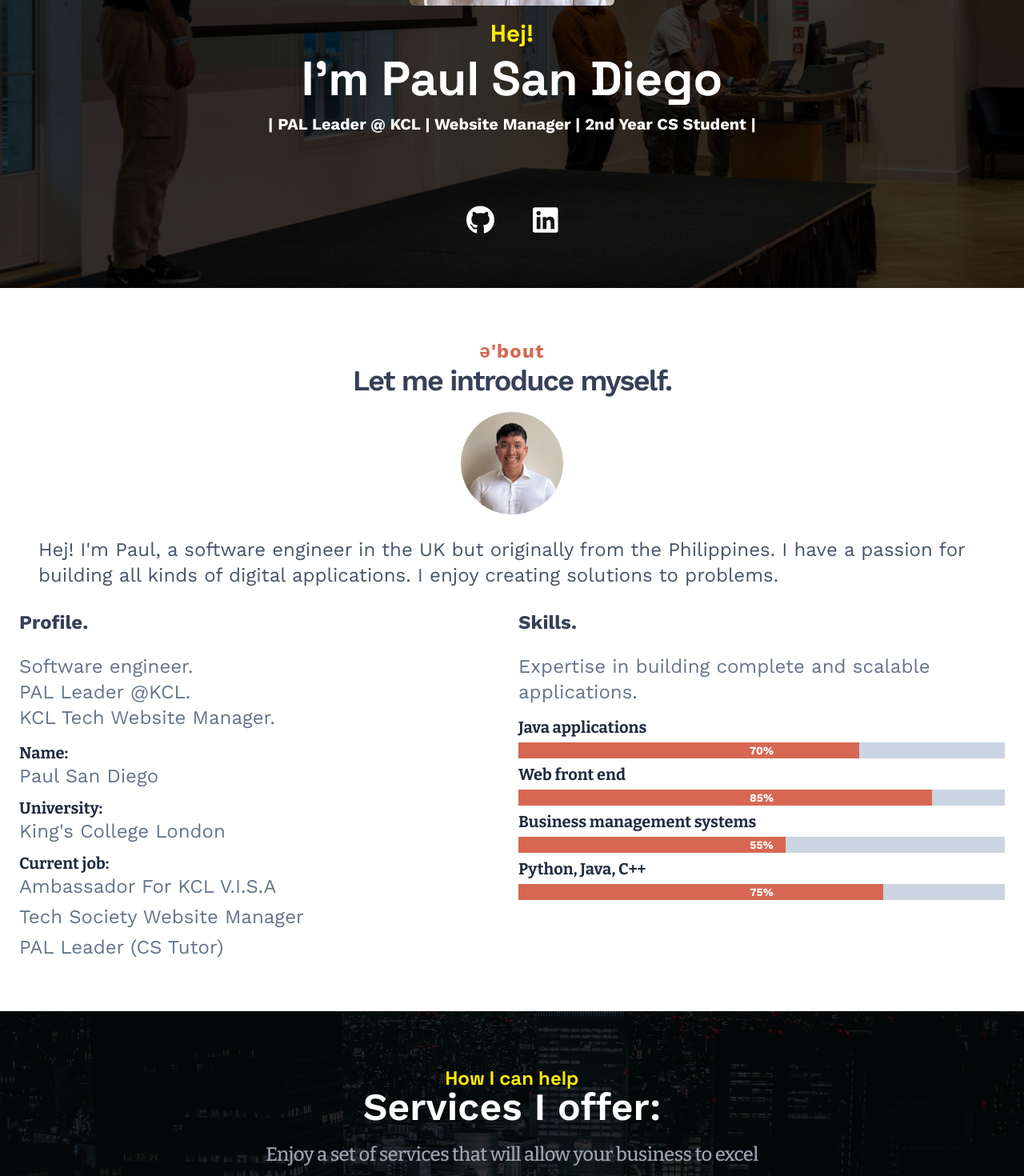
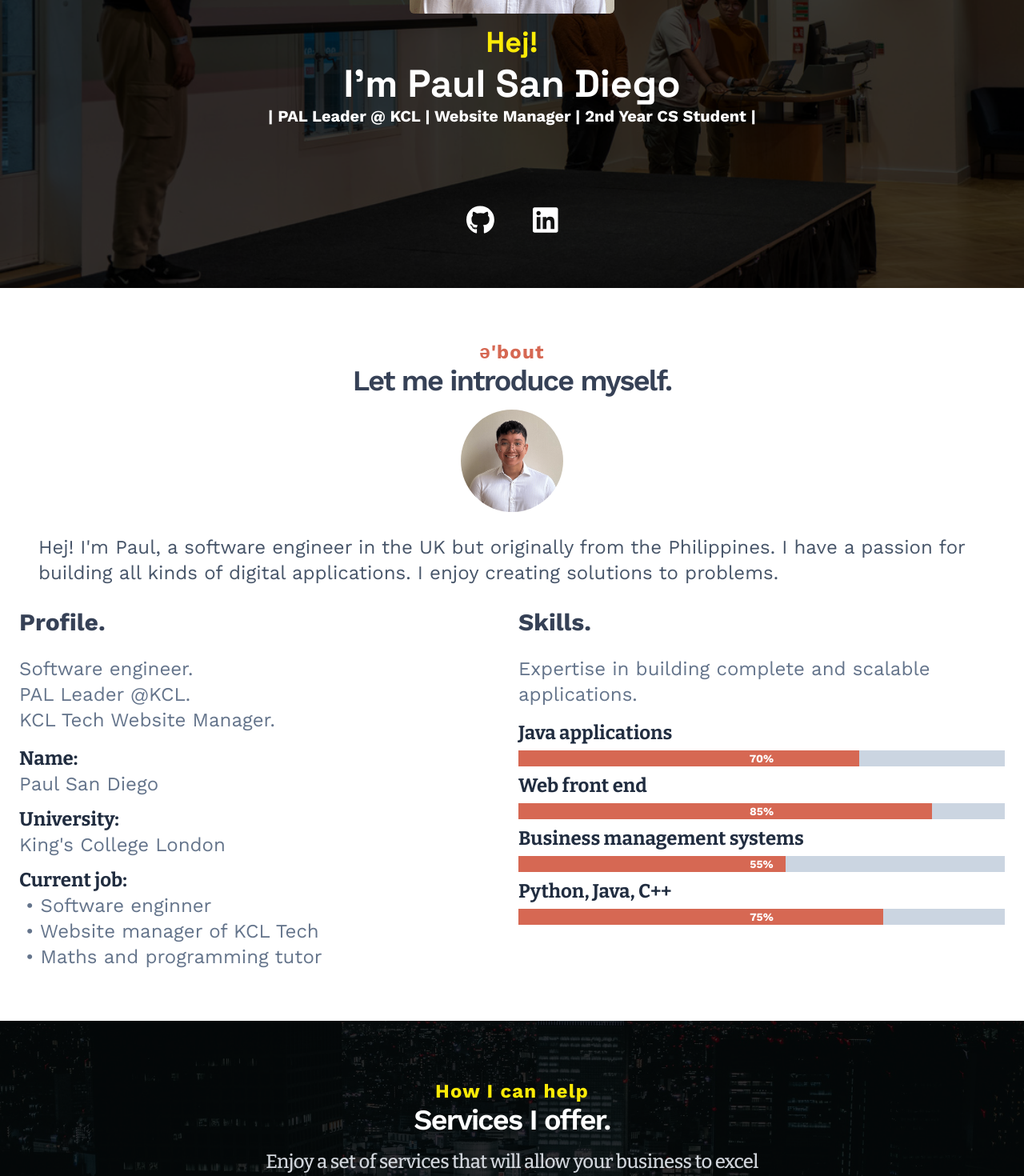
Before and after one commit to jd-paul/jd-paul.github.io, a React (Create React App) app: page / in a window 1280 px wide. Shown: the part 440-1910 px from the top of the page at 80% size. Built offline with nearby package versions, Linux system fonts and the light colour scheme.

Commit message:
Minor tweaks

```diff
--- a/src/components/Section1.jsx
+++ b/src/components/Section1.jsx
@@ -21,18 +21,18 @@ const Section1 = () => {
                 <img
                     src={Selfie}
                     alt="Selfie"
-                    className="rounded-md h-64 object-cover mb-4"
+                    className="rounded-md h-48 md:h-64 object-cover mb-4"
                 />
 
                 {/* Text content */}
                 <div className="text-white text-center px-6">
-                    <span className="font-space-grotesk font-bold text-custom-accent_main text-3xl leading-tight block">
+                    <span className="font-space-grotesk font-bold text-custom-accent_main md:text-4xl text-3xl leading-tight block">
                         Hej!
                     </span>
-                    <p className="font-space-grotesk font-bold text-6xl mt-2 text-shadow-xl">
+                    <p className="font-space-grotesk font-bold md:text-5xl text-4xl mt-[0.5rem] text-shadow-xl">
                         I'm Paul San Diego
                     </p>
-                    <p className="font-bold text-xl mt-3 text-shadow-xl">
+                    <p className="font-bold text-xl mt-[0.1rem] text-shadow-xl">
                         | PAL Leader @ KCL | Website Manager | 2nd Year CS Student |
                     </p>
                 </div>
--- a/src/components/Section2.jsx
+++ b/src/components/Section2.jsx
@@ -7,10 +7,10 @@ const Section2 = () => {
     <div id="aboutSection">
       <div className="flex flex-col gap-1 w-full max-w-[100rem] mx-auto">
         <div className="relative flex flex-col font-work-sans items-stretch bg-red-white py-16">
-          <span className="text-center font-bold text-custom-accent_alt text-2xl leading-tight block tracking-wider">
+          <span className="text-center font-bold text-custom-accent_alt text-xl md:text-2xl leading-tight block tracking-wider">
             ə'bout
           </span>
-          <span className="text-center font-semibold text-custom-dark_alt_light text-4xl leading-tight block tracking-tighter">
+          <span className="text-center font-semibold text-custom-dark_alt_light text-3xl md:text-4xl leading-tight block tracking-tighter">
             Let me introduce myself.
           </span>
 
@@ -20,7 +20,7 @@ const Section2 = () => {
             className="rounded-full h-32 w-32 object-cover mb-4 mx-auto my-4"
           />
 
-          <p className="mx-6 my-3 font-normal text-slate-600 text-2xl px-0 md:px-6">
+          <p className="mx-6 my-3 font-normal text-slate-600 text-xl md:text-2xl px-0 md:px-6">
             Hej! I'm Paul, a software engineer in the UK but originally from
             the Philippines. I have a passion for building all kinds of digital applications.
             I enjoy creating solutions to problems. <br />
@@ -29,67 +29,69 @@ const Section2 = () => {
           <div className="relative font-work-sans mx-6">
             <div className="grid grid-cols-1 md:grid-cols-2 gap-4">
               <div className="flex flex-col justify-start">
-                <span className="text-left font-bold text-custom-dark_alt_light text-2xl leading-tight block tracking-normal mb-6 mt-4">
+                <span className="text-left font-bold text-custom-dark_alt_light text-2xl md:text-3xl leading-tight block tracking-normal mb-6 mt-4">
                   Profile.
                 </span>
-                <p className="font-normal text-slate-500 text-2xl mb-4">
+                <p className="font-normal text-slate-500 text-xl md:text-2xl mb-4">
                   Software engineer. <br />
                   PAL Leader @KCL. <br />
                   KCL Tech Website Manager. <br />
                 </p>
 
-                <p className="font-normal text-slate-500 text-2xl">
-                  <span className="text-left font-bold font-bitter text-custom-dark_alt text-xl leading-tight block tracking-normal">
+                <p className="font-normal text-slate-500 text-xl md:text-2xl">
+                  <span className="text-left font-bold font-bitter text-custom-dark_alt text-xl md:text-2xl leading-tight block tracking-normal">
                     Name:
                   </span>
                   Paul San Diego
-                  <span className="text-left font-bold font-bitter text-custom-dark_alt text-xl leading-tight block tracking-normal mt-3">
+                  <span className="text-left font-bold font-bitter text-custom-dark_alt text-xl md:text-2xl leading-tight block tracking-normal mt-3">
                     University:
                   </span>
                   King's College London
 
-                  <span className="text-left font-bold font-bitter text-custom-dark_alt text-xl leading-tight block tracking-normal mt-3">
+                  <span className="text-left font-bold font-bitter text-custom-dark_alt text-xl md:text-2xl leading-tight block tracking-normal mt-3">
                     Current job:
                   </span>
-                  <p className="">
-                    Ambassador For KCL V.I.S.A
-                  </p>
-                  <p className="mt-1.5">
-                    Tech Society Website Manager
-                  </p>
-                  <p className="mt-1.5">
-                    PAL Leader (CS Tutor)
-                  </p>
+                  <ul className="ml-[0.5rem]">
+                    <li className="">
+                      • Software enginner
+                    </li>
+                    <li className="">
+                      • Website manager of KCL Tech
+                    </li>
+                    <li className="">
+                      • Maths and programming tutor
+                    </li>
+                  </ul>
                 </p>
               </div>
               <div className="flex flex-col justify-start items-start">
-                <span className="text-left font-bold text-custom-dark_alt_light text-2xl leading-tight block tracking-normal mb-6 mt-4">
+                <span className="text-left font-bold text-custom-dark_alt_light text-2xl md:text-3xl leading-tight block tracking-normal mb-6 mt-4">
                   Skills.
                 </span>
 
-                <p className="font-normal text-slate-500 text-2xl mb-4">
+                <p className="font-normal text-slate-500 text-xl md:text-2xl mb-4">
                   Expertise in building complete and scalable applications. <br />
                 </p>
 
-                <span className="text-left font-bold font-bitter text-custom-dark_alt text-xl leading-tight block tracking-normal mb-1.5">
+                <span className="text-left font-bold font-bitter text-custom-dark_alt text-xl md:text-2xl leading-tight block tracking-normal mb-1.5">
                   Java applications
                 </span>
                 <ProgressBar progress={70} />
                 <span className="mb-2" />
 
-                <span className="text-left font-bold font-bitter text-custom-dark_alt text-xl leading-tight block tracking-normal mb-1.5">
+                <span className="text-left font-bold font-bitter text-custom-dark_alt text-xl md:text-2xl leading-tight block tracking-normal mb-1.5">
                   Web front end
                 </span>
                 <ProgressBar progress={85} />
                 <span className="mb-2" />
 
-                <span className="text-left font-bold font-bitter text-custom-dark_alt text-xl leading-tight block tracking-normal mb-1.5">
+                <span className="text-left font-bold font-bitter text-custom-dark_alt text-xl md:text-2xl leading-tight block tracking-normal mb-1.5">
                   Business management systems
                 </span>
                 <ProgressBar progress={55} />
                 <span className="mb-2" />
 
-                <span className="text-left font-bold font-bitter text-custom-dark_alt text-xl leading-tight block tracking-normal mb-1.5">
+                <span className="text-left font-bold font-bitter text-custom-dark_alt text-xl md:text-2xl leading-tight block tracking-normal mb-1.5">
                   Python, Java, C++
                 </span>
                 <ProgressBar progress={75} />
--- a/src/components/Section3.jsx
+++ b/src/components/Section3.jsx
@@ -14,15 +14,14 @@ const Section3 = () => {
                 <div className="flex flex-col gap-1 w-full max-w-[100rem] mx-auto">
                     <div className="inline-grid grid-cols-1 auto-rows-auto gap-1">
                         <div className="flex flex-col items-center justify-center p-2 z-10">
-                            <span className="text-center font-bold text-custom-accent_main font-space-grotesk text-2xl leading-6 block tracking-normal">
+                            <span className="text-center font-bold text-custom-accent_main text-xl md:text-2xl leading-tight block tracking-wider">
                                 How I can help
                             </span>
-
-                            <span className="text-center font-semibold text-white text-5xl leading-tighter block tracking-normal">
-                                Services I offer:
+                            <span className="text-center font-semibold text-white text-3xl md:text-4xl leading-tight block tracking-tighter">
+                                Services I offer.
                             </span>
 
-                            <p className="text-center font-medium font-bitter text-gray-400 text-2xl leading-tight block tracking-tight mt-5">
+                            <p className="text-center font-medium font-bitter text-gray-300 text-xl md:text-2xl leading-tight block tracking-tight mt-4">
                                 Enjoy a set of services that will allow your business to excel
                             </p>
                         </div>
--- a/src/components/Section4.jsx
+++ b/src/components/Section4.jsx
@@ -34,7 +34,8 @@ const Section4 = () => {
         <div>
             <div className="relative flex font-work-sans items-stretch justify-center bg-neutral-100 py-16">
                 <div className="flex flex-col w-full max-w-[100rem] mx-6">
-                    <span className="text-center font-semibold text-custom-dark_alt_light text-4xl leading-tight block tracking-tighter">
+
+                    <span className="text-center font-semibold text-custom-dark_alt_light text-3xl md:text-4xl leading-tight block tracking-tighter">
                         My projects.
                     </span>
 
```
